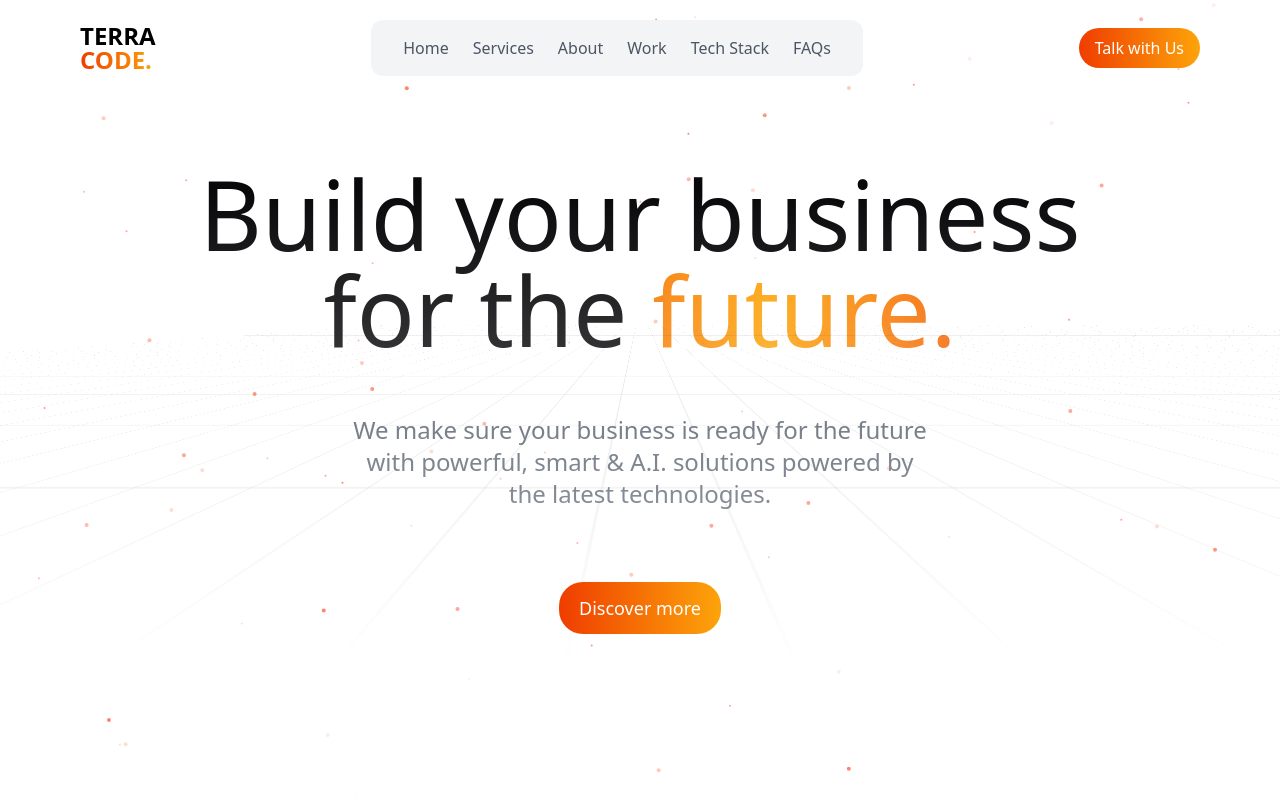
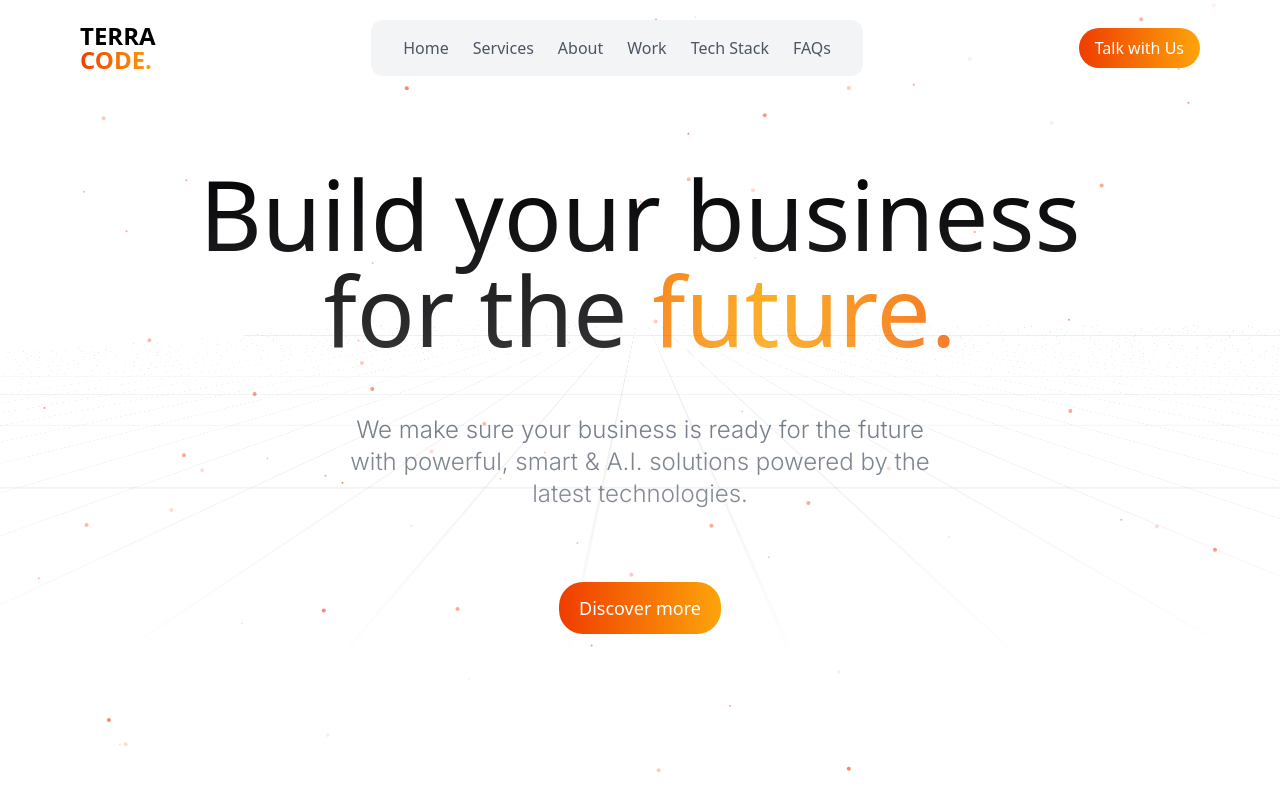
Before and after one commit to Terracode-Dev/Main-Site, a React (Vite) app: page / in a window 1280 px wide. Shown: the top 800 px of the page. Built offline with nearby package versions, Linux system fonts and the light colour scheme.

Commit message:
change the font

```diff
--- a/index.html
+++ b/index.html
@@ -5,6 +5,9 @@
     <link rel="icon" type="image/svg+xml" href="Group 1.png" />
     <meta name="viewport" content="width=device-width, initial-scale=1.0" />
     <title>Terra Code</title>
+    <link rel="preconnect" href="https://fonts.googleapis.com">
+    <link rel="preconnect" href="https://fonts.gstatic.com" crossorigin>
+    <link href="https://fonts.googleapis.com/css2?family=Inter:ital,opsz,wght@0,14..32,100..900;1,14..32,100..900&family=Space+Mono:ital,wght@0,400;0,700;1,400;1,700&display=swap" rel="stylesheet">
   </head>
   <body>
     <div id="root"></div>
--- a/src/components/home/Hero.tsx
+++ b/src/components/home/Hero.tsx
@@ -49,7 +49,8 @@ export default function Hero() {
 
         {/* Paragraph */}
         <div className="w-11/12 px-3 sm:w-3/4 lg:w-1/2">
-          <p className="text-base text-gray-600 sm:text-lg md:text-xl lg:text-2xl">
+        {/* i use font this method you can find this class index.css */}
+          <p className="text-base text-gray-600 sm:text-lg md:text-xl lg:text-2xl inter-inter">
             We make sure your business is ready for the future with powerful, smart & A.I. solutions powered by the latest technologies.
           </p>
         </div>
--- a/src/index.css
+++ b/src/index.css
@@ -76,3 +76,13 @@
     @apply bg-background text-foreground;
   }
 }
+
+
+
+
+.inter-inter {
+  font-family: "Inter", sans-serif;
+  font-optical-sizing: auto;
+  font-weight: 300;
+  font-style: normal;
+}
```
